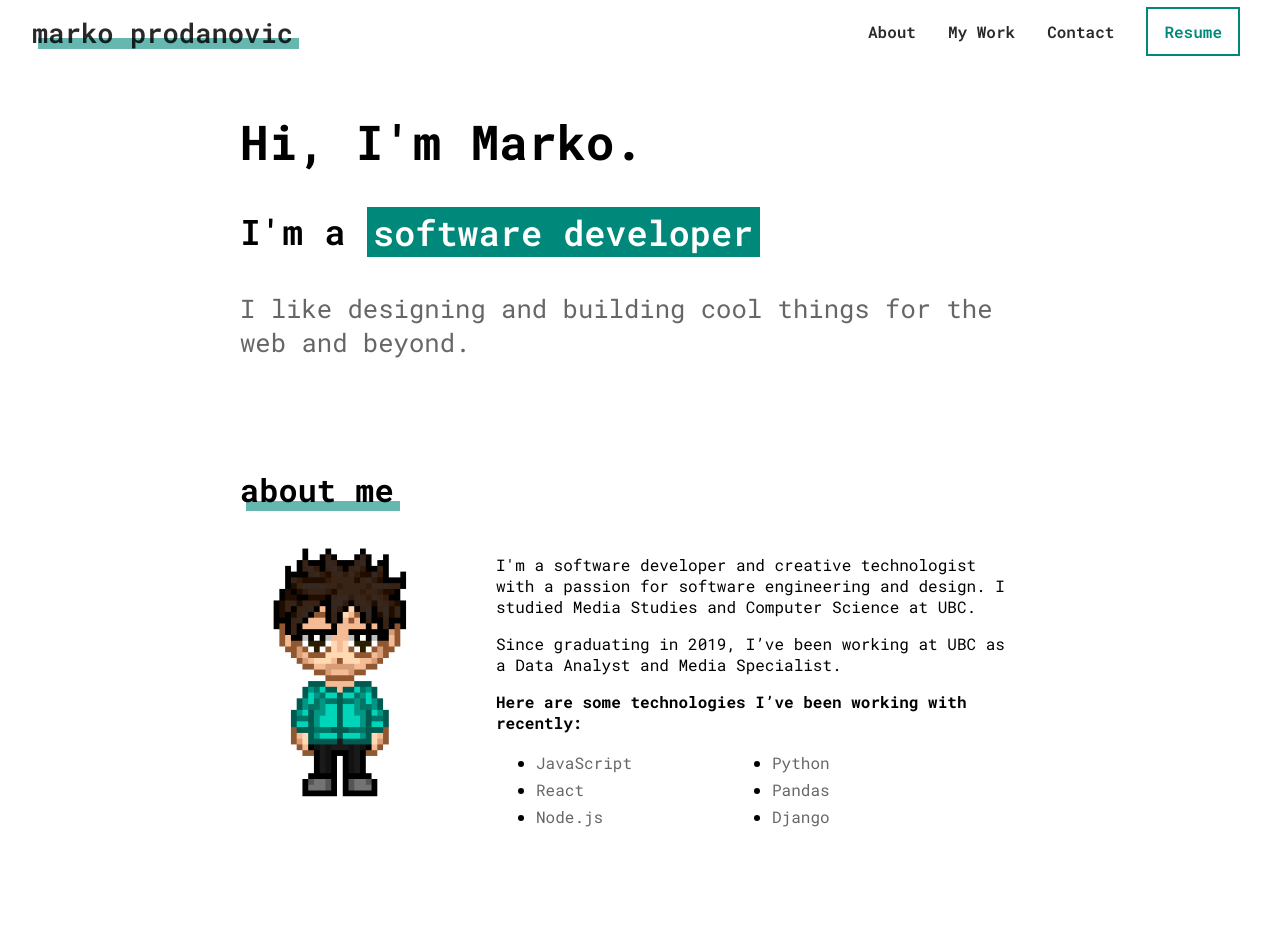
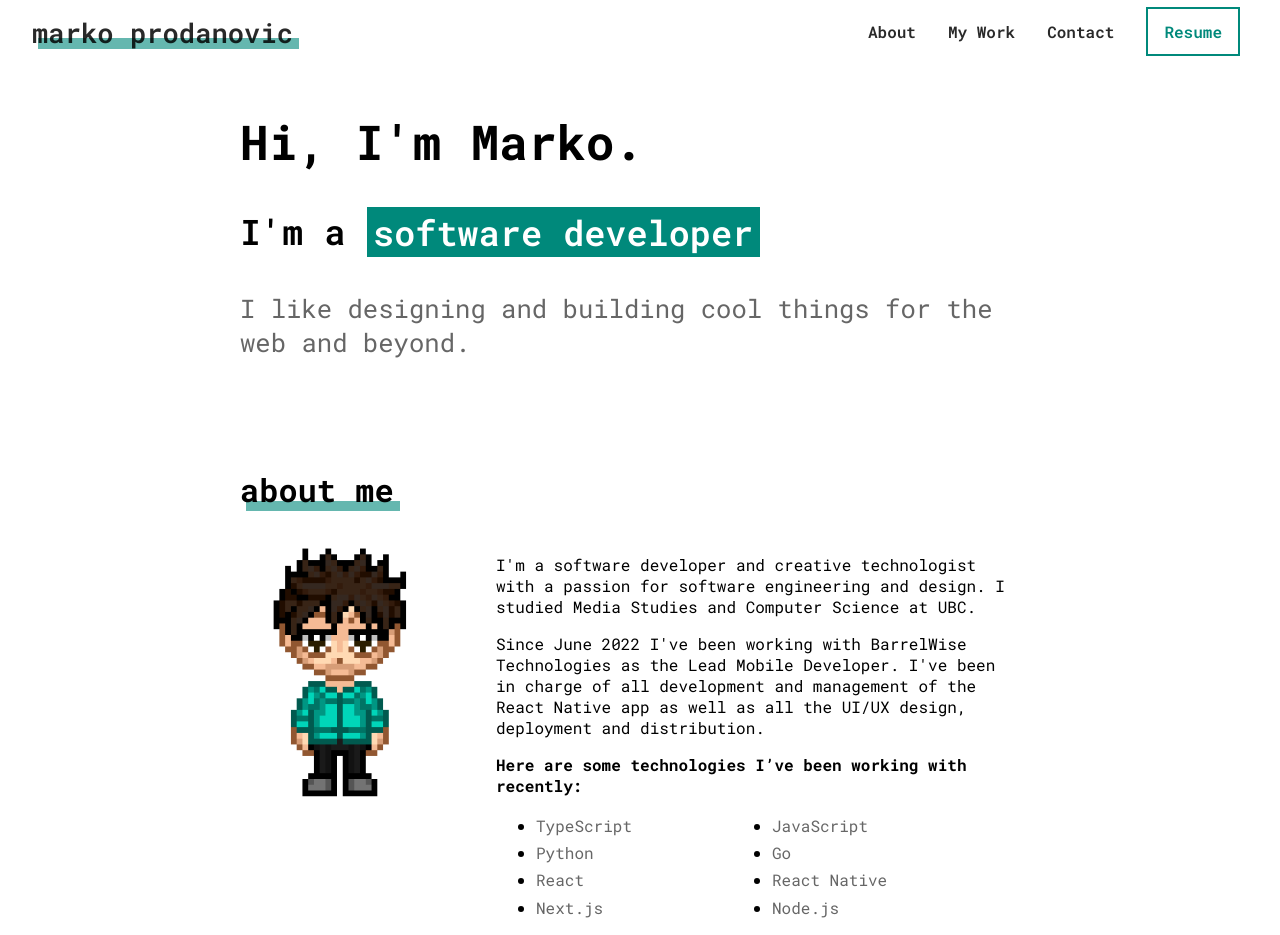
Before and after one commit to markoprodanovic/portfolio-website, a React (Create React App) app: page / in a window 1280 px wide. Shown: the top 935 px of the page. Built offline with nearby package versions, Linux system fonts and the light colour scheme.

Commit message:
Updates to about section

```diff
--- a/src/components/About/About.js
+++ b/src/components/About/About.js
@@ -12,29 +12,29 @@ function About() {
           </h2>
           <div className={styles.content}>
             <div className={styles.image}>
-                            <img
-                                src="marko-character.png"
-                                alt="marko-game-character"
-                            />
+              <img src="marko-character.png" alt="marko-game-character" />
             </div>
             <div className={styles.text}>
               <p>
-                                I'm a software developer and creative
-                                technologist with a passion for software
-                                engineering and design. I studied Media Studies
-                                and Computer Science at UBC.
+                I'm a software developer and creative technologist with a
+                passion for software engineering and design. I studied Media
+                Studies and Computer Science at UBC.
               </p>
               <p>
-                                Since graduating in 2019, I’ve been working at
-                                UBC as a Data Analyst and Media Specialist.
+                Since June 2022 I've been working with BarrelWise Technologies
+                as the Lead Mobile Developer. I've been in charge of all
+                development and management of the React Native app as well as
+                all the UI/UX design, deployment and distribution.
               </p>
               <p>
                 <strong>
-                                    Here are some technologies I’ve been working
-                                    with recently:
+                  Here are some technologies I’ve been working with recently:
                 </strong>
               </p>
               <ul className={styles.skillsList}>
+                <li>
+                  <span>TypeScript</span>
+                </li>
                 <li>
                   <span>JavaScript</span>
                 </li>
@@ -42,16 +42,19 @@ function About() {
                   <span>Python</span>
                 </li>
                 <li>
+                  <span>Go</span>
+                </li>
+                <li>
                   <span>React</span>
                 </li>
                 <li>
-                                    <span>Pandas</span>
+                  <span>React Native</span>
+                </li>
+                <li>
+                  <span>Next.js</span>
                 </li>
                 <li>
                   <span>Node.js</span>
-                                </li>
-                                <li>
-                                    <span>Django</span>
                 </li>
               </ul>
             </div>
```
Lines whose indentation alone changed are shown as unchanged.
